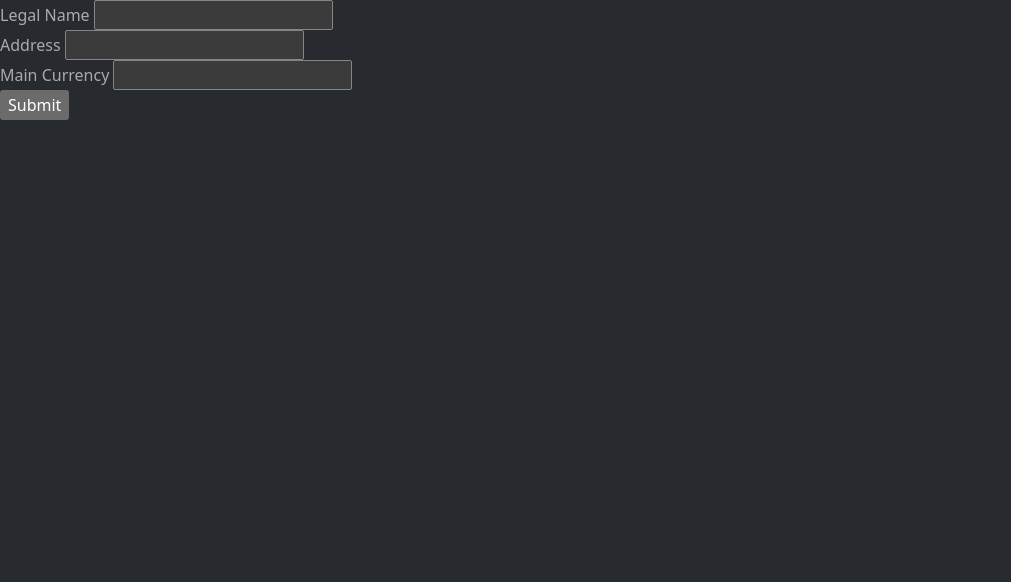
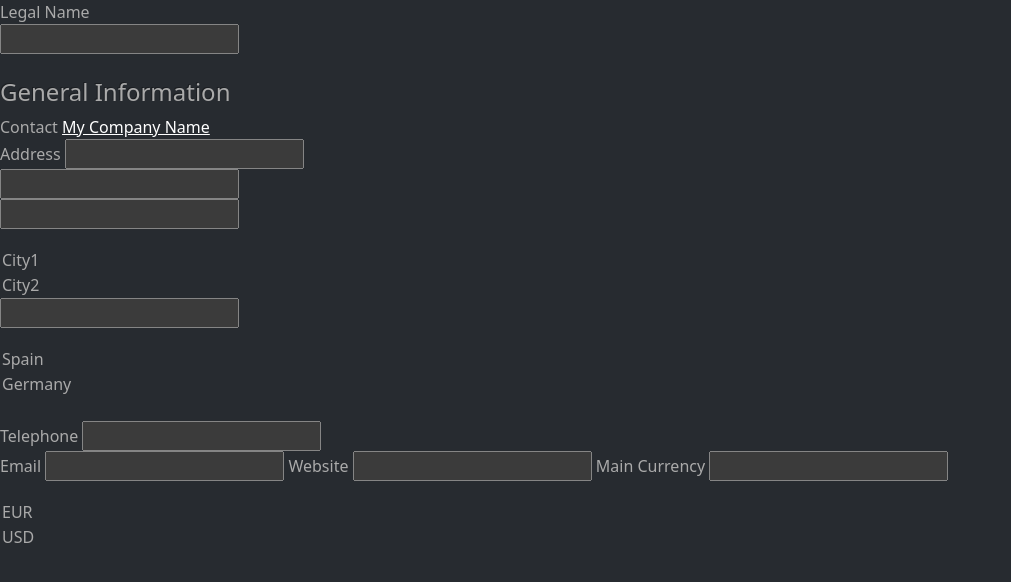
Before and after one commit to ERPDAM2/ERP-DAM2, a Flask app: page /configuration in a window 1280 px wide. Shown: the part 56-638 px from the top of the page, without its empty margins (0-1011 px from the left). Run offline with Flask 2, Linux system fonts and the light colour scheme; parts of the project's set-up code (start-up, migrations or seed data) failed here and were passed over; some libraries are stand-ins or nearby versions.

Commit message:
Updated Configuration Company

```diff
--- a/View/templates/configuration.html
+++ b/View/templates/configuration.html
@@ -7,14 +7,38 @@
     <body>
         <form>
             <!-- Company configuration form -->
-            <label for="legalName">Legal Name</label>
-            <input type="text" id="legalName" name="legalName"><br>
+            <label for="legalName">Legal Name</label><br>
+            <input type="text" id="legalName" name="legalName"><br><br>
+            <h4>General Information</h4>
+            <label for="contact">Contact</label>
+            <a href="#" onclick="contactLink">My Company Name</a><br>
             <label for="address">Address</label>
             <input type="text" id="address" name="address"><br>
+            <input type="text" id="address2" name="address2"><br>
+            <input type="text" id="city" name="city">
+            <option>
+                <option value="1">City1</option>
+                <option value="2">City2</option>
+            </option>
+            <input type="number" id="pc" name="pc"><br>
+            <option>
+                <option value="1">Spain</option>
+                <option value="2">Germany</option>
+            </option><br>
+            <label for="telephone">Telephone</label>
+            <input type="tel" id="telephone" name="telephone"><br>
+            <label for="email">Email</label>
+            <input type="email" id="email" name="email">
+            <label for="website">Website</label>
+            <input type="url" id="website" name="website">
             <label for="mainCurrency">Main Currency</label>
             <!-- Type text provisional(?) -->
             <input type="text" id="mainCurrency" name="mainCurrency"><br>
-            <input type="submit" value="Submit">
+            <option>
+                <option value="1">EUR</option>
+                <option value="2">USD</option>
+            </option>
+            <!-- <input type="submit" value="Submit"> -->
         </form>
     </body>
 {% endblock %}
```
